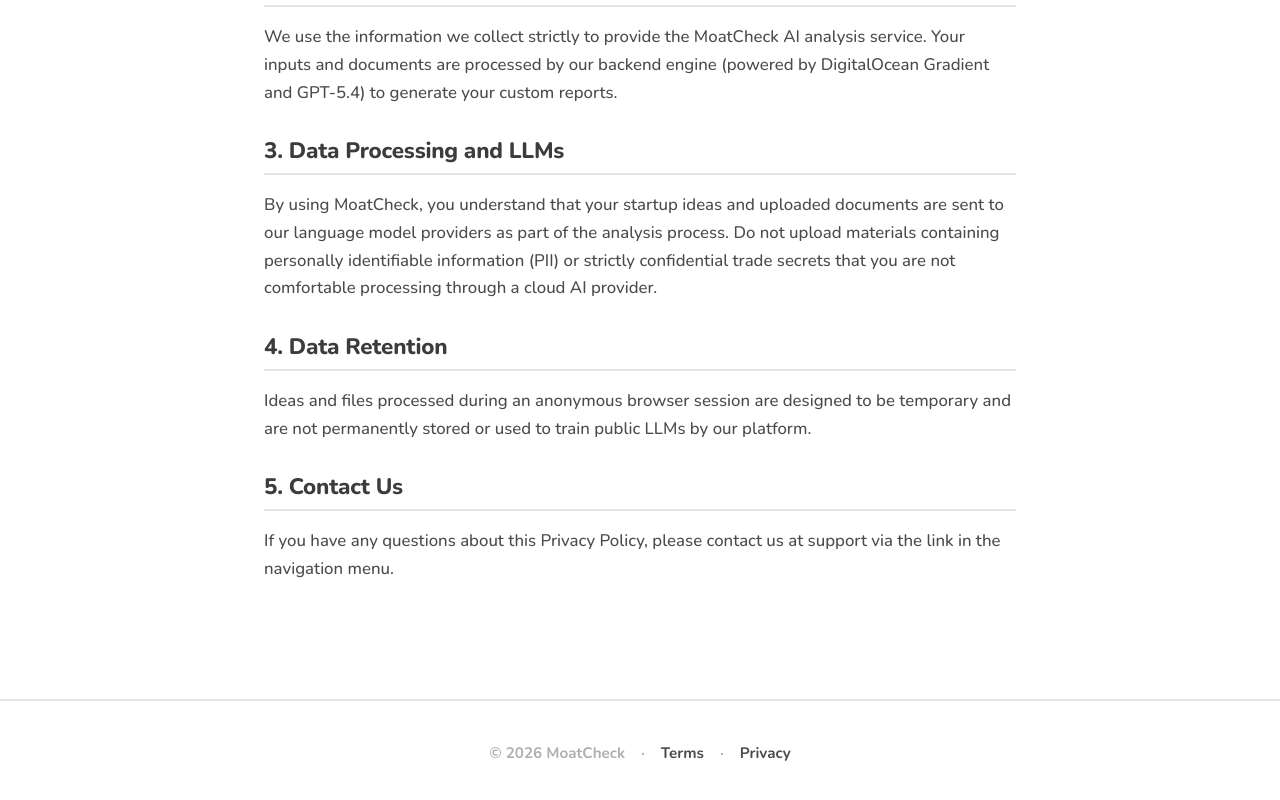
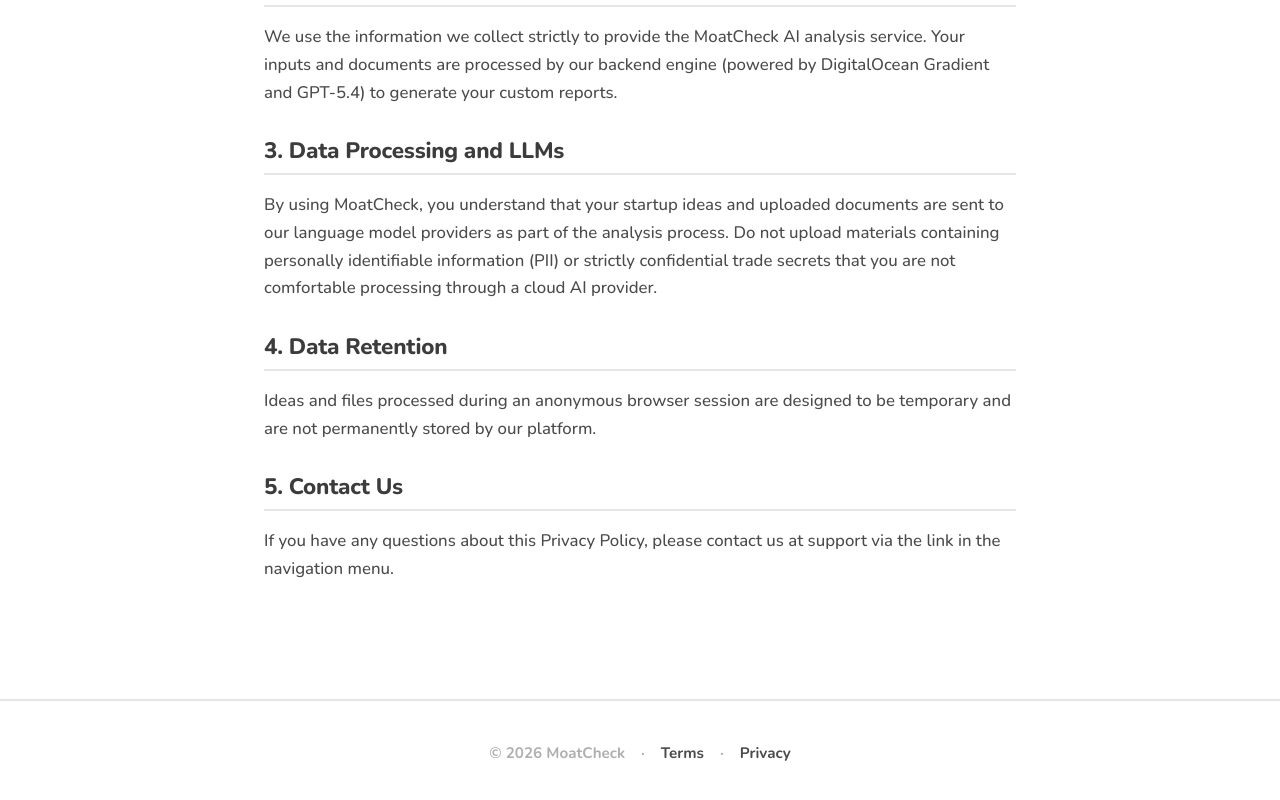
Before and after one commit to prajesh-mkd/moatcheck, a Next.js app: page /privacy in a window 1280 px wide. Shown: the part 515-1315 px from the top of the page. Built offline with nearby package versions, Linux system fonts and the light colour scheme.

Commit message:
docs: remove public llm training policy from Data Retention

```diff
--- a/src/app/privacy/page.tsx
+++ b/src/app/privacy/page.tsx
@@ -20,7 +20,7 @@
           <p>By using MoatCheck, you understand that your startup ideas and uploaded documents are sent to our language model providers as part of the analysis process. Do not upload materials containing personally identifiable information (PII) or strictly confidential trade secrets that you are not comfortable processing through a cloud AI provider.</p>
 
           <h2>4. Data Retention</h2>
-          <p>Ideas and files processed during an anonymous browser session are designed to be temporary and are not permanently stored or used to train public LLMs by our platform.</p>
+          <p>Ideas and files processed during an anonymous browser session are designed to be temporary and are not permanently stored by our platform.</p>
 
           <h2>5. Contact Us</h2>
           <p>If you have any questions about this Privacy Policy, please contact us at support via the link in the navigation menu.</p>
```
